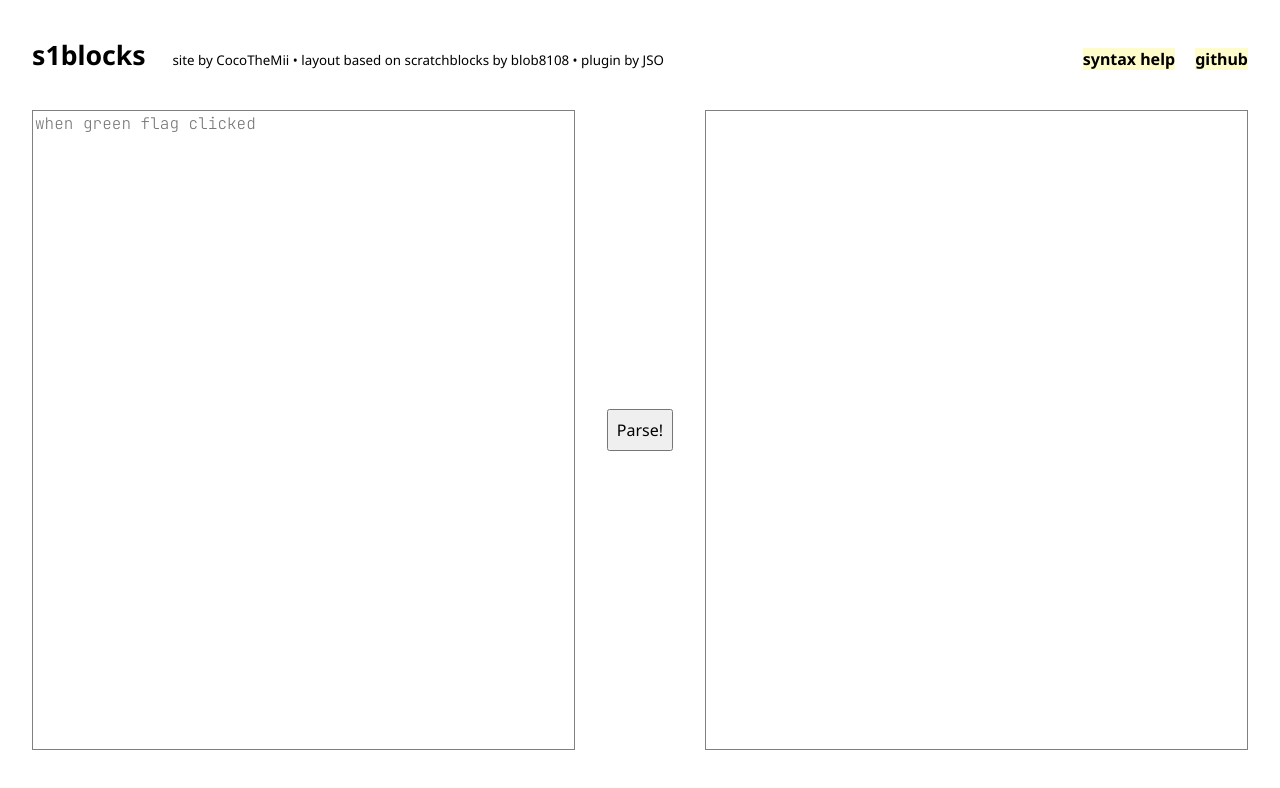
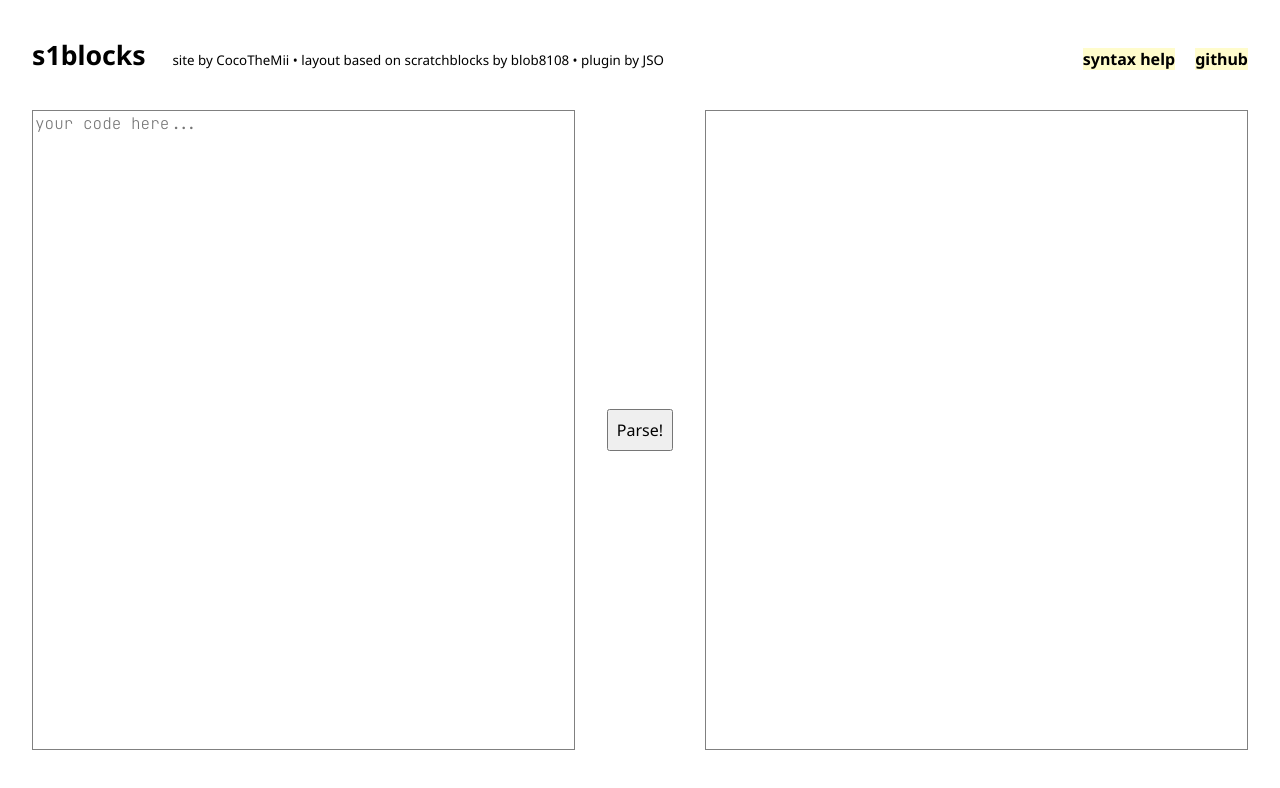
Before and after one commit to CocoTheMii/s1blocks, a plain HTML site: page index.html in a window 1280 px wide. Drawn offline with Linux system fonts and the light colour scheme.

Commit message:
Change placeholder text

```diff
--- a/index.html
+++ b/index.html
@@ -36,7 +36,7 @@
         </header>
         <main>
             <!-- input for scratchblocks code -->
-            <textarea id="blockCode" placeholder="when green flag clicked"></textarea>
+            <textarea id="blockCode" placeholder="your code here..."></textarea>
             <input id="parse" type="button" value="Parse!" onclick="parseInput('blockCode', 'scratchblocks')"/>
             <!-- empty pre element for parsed code to occupy -->
             <pre class="scratchblocks" id="scratchblocks"></pre>
```
